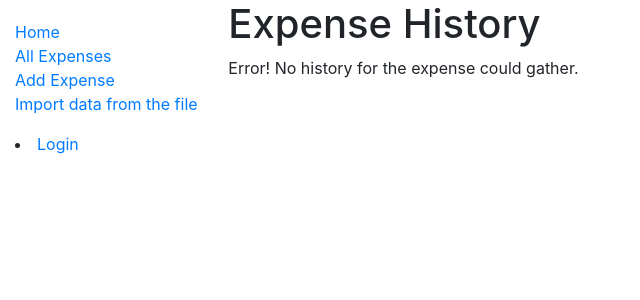
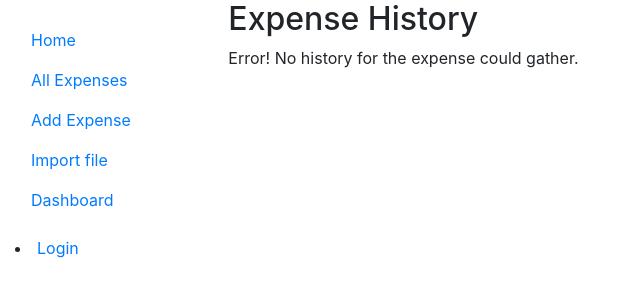
Before and after one commit to topsailor102/accountbook, a Django app: page /category/expenses/ in a window 1280 px wide. Shown: the top 300 px of the page, without its empty margins (0-640 px from the left). Run offline with Django 3.2, Linux system fonts and the light colour scheme; data that the repository does not hold is empty; parts of the project's set-up code (start-up, migrations or seed data) failed here and were passed over; some libraries are stand-ins or nearby versions.

Commit message:
apply the style to base and expense list table

```diff
--- a/category/templates/base_template.html
+++ b/category/templates/base_template.html
@@ -15,10 +15,11 @@
 			<div class="col-sm-2">
 			{% block sidebar %}
 				<ul class="sidebar-nav">
-					<li><a href="{% url 'index' %}">Home</a></li>
-					<li><a href="{% url 'expenses' %}">All Expenses</a></li>
-					<li><a href="{% url 'expense-create' %}">Add Expense</a></li>
-					<li><a href="{% url 'import-data' %}">Import data from the file</a>
+					<li><a class="nav-link active" href="{% url 'index' %}">Home</a></li>
+					<li><a class="nav-link active" href="{% url 'expenses' %}">All Expenses</a></li>
+					<li><a class="nav-link active" href="{% url 'expense-create' %}">Add Expense</a></li>
+					<li><a class="nav-link active" href="{% url 'import-data' %}">Import file</a>
+					<li><a class="nav-link active" href="{% url 'dashboard' %}">Dashboard</a>
 				</ul>
 
 				{% if user.is_authenticated %}
--- a/category/templates/category/expense_list.html
+++ b/category/templates/category/expense_list.html
@@ -1,17 +1,18 @@
 {% extends "base_template.html" %}
 
 {% block content %}
-	<h1>Expense History</h1>
+	<h2>Expense History</h2>
   	{% if expense_list %}
 
-	<table  style="text-align:center" border="2" bordercolor="green" width=70%">
-		<tr bgcolor="skyblue" align="center">
-		<th style="font-size:20px">Place</th><th style="font-size:20px">Cost</th><th width=60% style="font-size:20px">Summary</th>
+	<table table class="table-striped table-sm" style="text-align:center" border="2" bordercolor="green" width=80%">
+		<tr bgcolor="skyblue" align="center" style="font-size:20px">
+		<th>Date</th><th>Place</th><th>Cost</th><th width=60%>Summary</th>
 		</tr>
 
 		{% for expense in expense_list %}
 
 	  	<tr>
+	  		<td style="text-align:left">{{ expense.dateinfo }}</td>
 			<td><a href="{{ expense.get_absolute_url }}">{{ expense.place }}</a></td>
 			<td style="text-align:right">{{ expense.cost }}</td>
 			<td>{{expense.summary}}</td>
```
